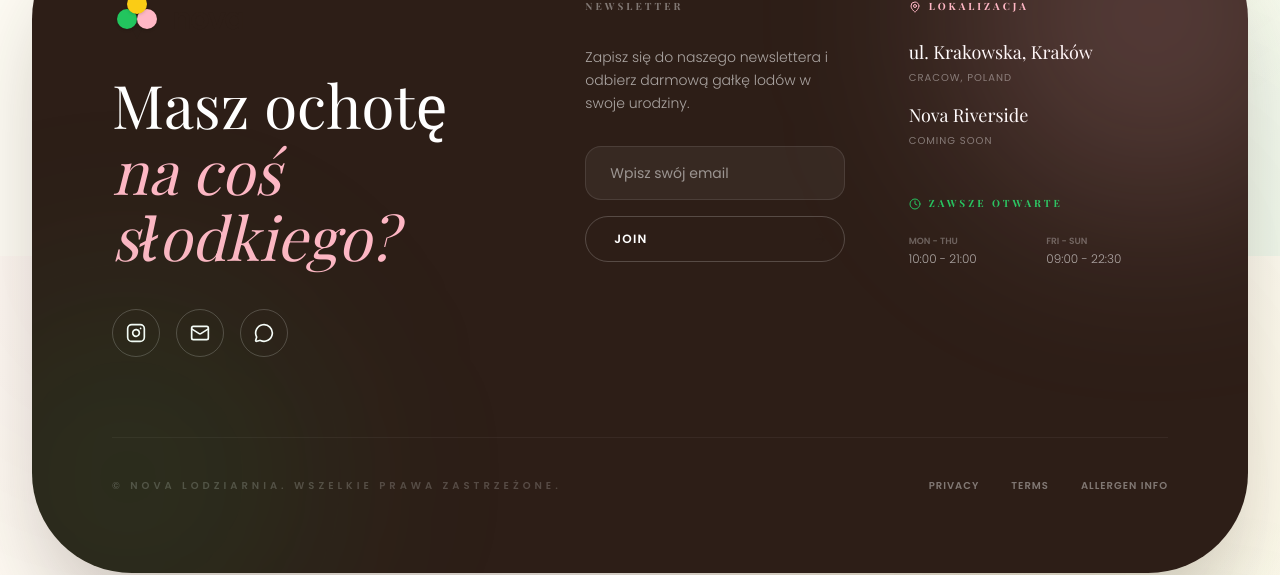
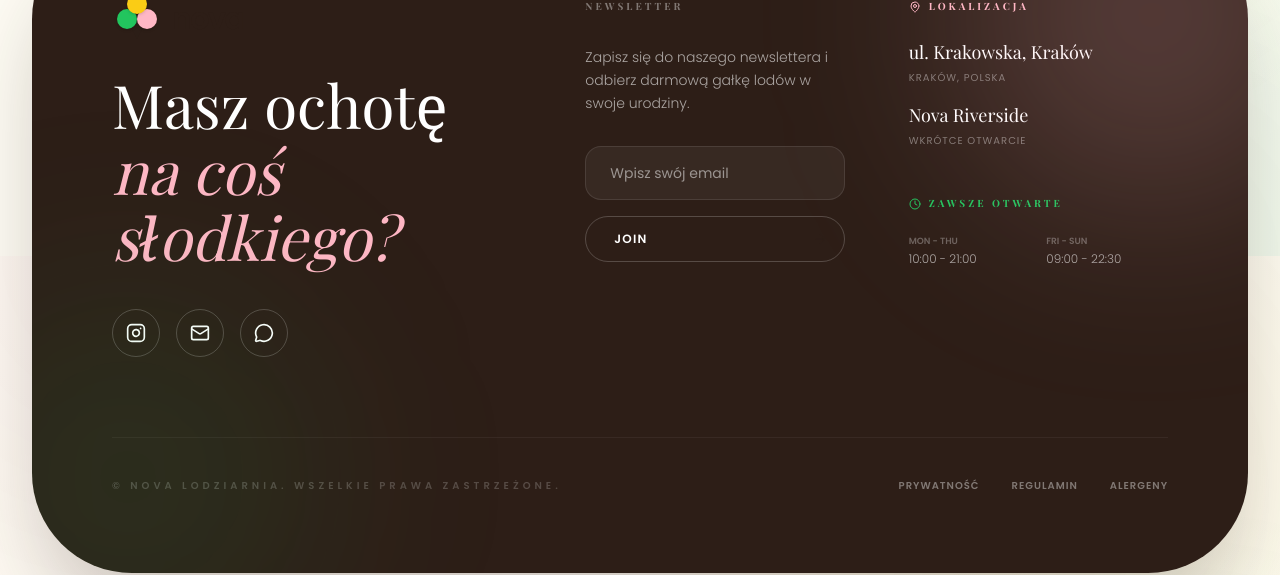
Before and after one commit to bartlomiejbialoskorski2004-crypto/nova-lodziarnia, a React (Vite) app: page /menu in a window 1280 px wide. Shown: the part 1344-1919 px from the top of the page. Built offline with nearby package versions, Linux system fonts and the light colour scheme; a web font is replaced by a local one.

Commit message:
i18n: complete Polish localization and color consistency

```diff
--- a/src/components/Footer.tsx
+++ b/src/components/Footer.tsx
@@ -106,11 +106,11 @@ export default function Footer() {
                   <div className="space-y-4">
                     <div className="group/loc cursor-pointer">
                       <p className="text-white font-serif text-lg group-hover:text-nova-pink transition-colors">{t.footer.downtown}</p>
-                      <p className="text-white/40 text-[10px] uppercase tracking-widest mt-1">Cracow, Poland</p>
+                      <p className="text-white/40 text-[10px] uppercase tracking-widest mt-1">{t.footer.labels.cracowPoland}</p>
                     </div>
                     <div className="group/loc cursor-pointer">
                       <p className="text-white font-serif text-lg group-hover:text-nova-pink transition-colors">Nova Riverside</p>
-                      <p className="text-white/40 text-[10px] uppercase tracking-widest mt-1">Coming Soon</p>
+                      <p className="text-white/40 text-[10px] uppercase tracking-widest mt-1">{t.footer.labels.comingSoon}</p>
                     </div>
                   </div>
                 </div>
@@ -142,9 +142,9 @@ export default function Footer() {
               {t.footer.rights.replace('{year}', new Date().getFullYear().toString())}
             </div>
             <div className="flex gap-8 text-[10px] font-bold uppercase tracking-widest text-white/40">
-              <a href="#" className="hover:text-white transition-colors">Privacy</a>
-              <a href="#" className="hover:text-white transition-colors">Terms</a>
-              <a href="#" className="hover:text-white transition-colors">Allergen Info</a>
+              <a href="#" className="hover:text-white transition-colors">{t.footer.labels.privacy}</a>
+              <a href="#" className="hover:text-white transition-colors">{t.footer.labels.terms}</a>
+              <a href="#" className="hover:text-white transition-colors">{t.footer.labels.allergenInfo}</a>
             </div>
           </div>
         </div>
--- a/src/components/Hero.tsx
+++ b/src/components/Hero.tsx
@@ -4,7 +4,7 @@ import { useLanguage } from '../contexts/LanguageContext';
 import { FlowButton } from './ui/flow-button';
 
 export default function Hero() {
-  const { t } = useLanguage();
+  const { t, language } = useLanguage();
 
   return (
     <section className="relative min-h-[90vh] flex items-center pt-32 md:pt-40 overflow-hidden max-w-[100vw]">
@@ -92,7 +92,7 @@ export default function Hero() {
           >
             <img
               src="https://images.pexels.com/photos/3780469/pexels-photo-3780469.jpeg?auto=compress&cs=tinysrgb&w=800"
-              alt="Artisan Ice Cream Cone"
+              alt={language === 'en' ? 'Artisan Ice Cream Cone' : 'Rzemieślniczy rożek lodowy'}
               className="w-full h-full object-cover rounded-[90px]"
               referrerPolicy="no-referrer"
             />
--- a/src/components/Navbar.tsx
+++ b/src/components/Navbar.tsx
@@ -118,7 +118,7 @@ export default function Navbar() {
               <button
                 onClick={toggleMenu}
                 className="p-2 text-nova-text hover:text-nova-pink transition-colors"
-                aria-label="Toggle Menu"
+                aria-label={language === 'en' ? 'Toggle Menu' : 'Otwórz Menu'}
               >
                 {isOpen ? <X className="w-6 h-6" /> : <Menu className="w-6 h-6" />}
               </button>
@@ -172,7 +172,7 @@ export default function Navbar() {
                 <div className="flex items-center justify-between py-6 border-t border-nova-text/10">
                   <button onClick={toggleLanguage} className="relative py-1 flex items-center gap-3 text-xs font-bold uppercase tracking-[0.2em] group">
                     <Globe className="w-5 h-5 text-nova-pink" />
-                    <span>{language === 'en' ? 'Switch to Polish' : 'Zmień na Angielski'}</span>
+                    <span>{language === 'en' ? 'Switch to Polish' : 'Zmień na angielski'}</span>
                     <span className="absolute bottom-0 left-0 w-0 h-0.5 bg-nova-pink transition-all duration-300 group-hover:w-full" />
                   </button>
                 </div>
--- a/src/components/Testimonials.tsx
+++ b/src/components/Testimonials.tsx
@@ -78,14 +78,14 @@ export default function Testimonials() {
         >
           <div className="inline-flex items-center gap-2 px-4 py-1.5 glass-pill rounded-full text-nova-text mb-6">
             <span className="w-2 h-2 rounded-full bg-nova-pistachio animate-pulse" />
-            <span className="text-[10px] font-bold tracking-widest uppercase">Community</span>
+            <span className="text-[10px] font-bold tracking-widest uppercase">{t.testimonials.badge}</span>
           </div>
 
           <h2 className="text-5xl md:text-7xl font-serif leading-tight">
-            Loved by <br/><span className="italic text-nova-pink font-light">Thousands.</span>
+            {t.testimonials.title1} <br/><span className="italic text-nova-pink font-light">{t.testimonials.title2}</span>
           </h2>
           <p className="mt-8 text-lg text-nova-text/60 max-w-lg font-light">
-            Don't just take our word for it. Here's what the Nova community has to share about their favorite moments.
+            {t.testimonials.desc}
           </p>
         </motion.div>
 
--- a/src/pages/FullMenu.tsx
+++ b/src/pages/FullMenu.tsx
@@ -68,7 +68,7 @@ export default function FullMenu() {
             >
               <h2 className="text-3xl font-serif text-[#2D2421] mb-8 relative inline-block">
                 {cat.name}
-                <div className="absolute -bottom-2 left-0 w-1/2 h-[2px] bg-pink-400/50"></div>
+                <div className="absolute -bottom-2 left-0 w-1/2 h-[2px] bg-nova-pink/50"></div>
               </h2>
 
               <ul className="space-y-6">
--- a/src/translations.ts
+++ b/src/translations.ts
@@ -33,7 +33,16 @@ export const translations = {
       waffles: 'Belgian Waffles',
       wafflesDesc: 'Crispy outside, fluffy inside.',
       coffee: 'Specialty Coffee',
-      coffeeDesc: 'Ethically sourced, perfectly roasted.'
+      coffeeDesc: 'Ethically sourced, perfectly roasted.',
+      badges: {
+        artisan: 'Artisan Choice',
+        baked: 'Freshly Baked',
+        roast: 'Specialty Roast'
+      },
+      labels: {
+        crafted: 'Crafted daily with seasonal ingredients from local farms.',
+        details: 'Details'
+      }
     },
     seasonal: {
       badge: 'Spring Exclusive',
@@ -58,7 +67,20 @@ export const translations = {
       kiosk: 'Krakowska Street',
       hours: 'Hours',
       rights: '© Nova Lodziarnia.',
-      onlyAt: 'Only at'
+      onlyAt: 'Only at',
+      labels: {
+        comingSoon: 'Coming Soon',
+        cracowPoland: 'Cracow, Poland',
+        privacy: 'Privacy',
+        terms: 'Terms',
+        allergenInfo: 'Allergen Info'
+      }
+    },
+    testimonials: {
+      badge: 'Community',
+      title1: 'Loved by',
+      title2: 'Thousands.',
+      desc: "Don't just take our word for it. Here's what the Nova community has to share about their favorite moments."
     },
     fullMenu: {
       title: 'Our Menu',
@@ -117,7 +139,16 @@ export const translations = {
       waffles: 'Belgijskie Gofry',
       wafflesDesc: 'Chrupiące na zewnątrz, puszyste w środku.',
       coffee: 'Kawa Specialty',
-      coffeeDesc: 'Ze zrównoważonych upraw, idealnie palona.'
+      coffeeDesc: 'Ze zrównoważonych upraw, idealnie palona.',
+      badges: {
+        artisan: 'Wybór Rzemieślnika',
+        baked: 'Świeżo Wypiekane',
+        roast: 'Kawa Specialty'
+      },
+      labels: {
+        crafted: 'Tworzone codziennie z sezonowych składników od lokalnych rolników.',
+        details: 'Szczegóły'
+      }
     },
     seasonal: {
       badge: 'Wiosenny Klasyk',
@@ -142,7 +173,20 @@ export const translations = {
       kiosk: 'ul. Krakowska',
       hours: 'Zawsze Otwarte',
       rights: '© Nova Lodziarnia. Wszelkie Prawa Zastrzeżone.',
-      onlyAt: 'Tylko w'
+      onlyAt: 'Tylko w',
+      labels: {
+        comingSoon: 'Wkrótce Otwarcie',
+        cracowPoland: 'Kraków, Polska',
+        privacy: 'Prywatność',
+        terms: 'Regulamin',
+        allergenInfo: 'Alergeny'
+      }
+    },
+    testimonials: {
+      badge: 'Społeczność',
+      title1: 'Uwielbiane przez',
+      title2: 'Tysiące.',
+      desc: 'Nie wierz nam na słowo. Zobacz, co o swoich ulubionych chwilach mówi społeczność Nova.'
     },
     fullMenu: {
       title: 'Nasze Menu',
```
Also changed, not shown: src/components/FeaturedMenu.tsx (+6 -6 lines).
